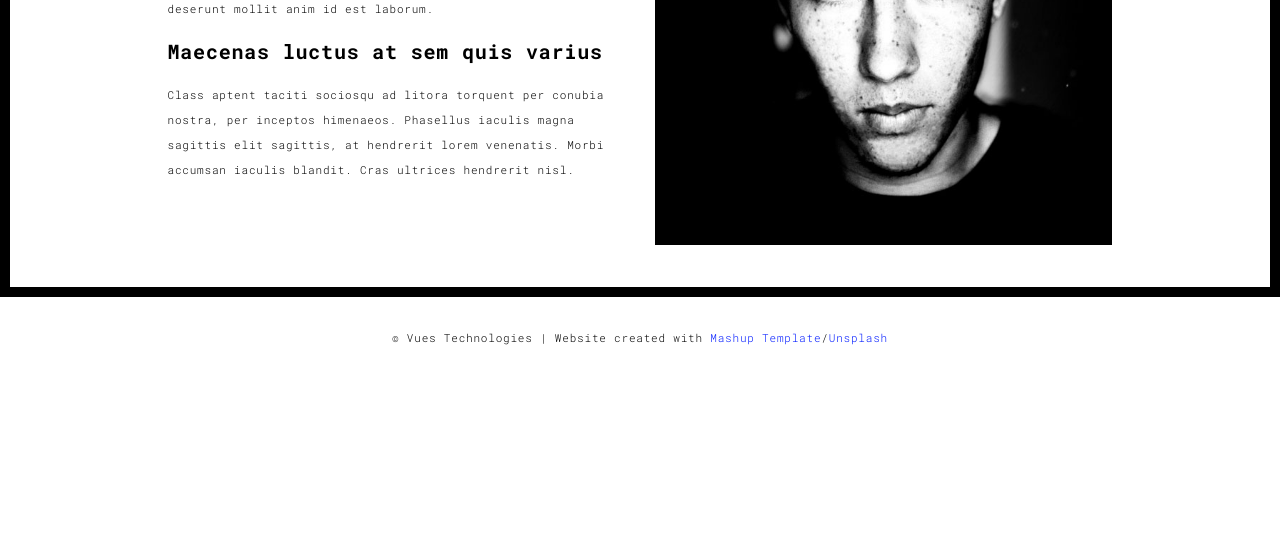
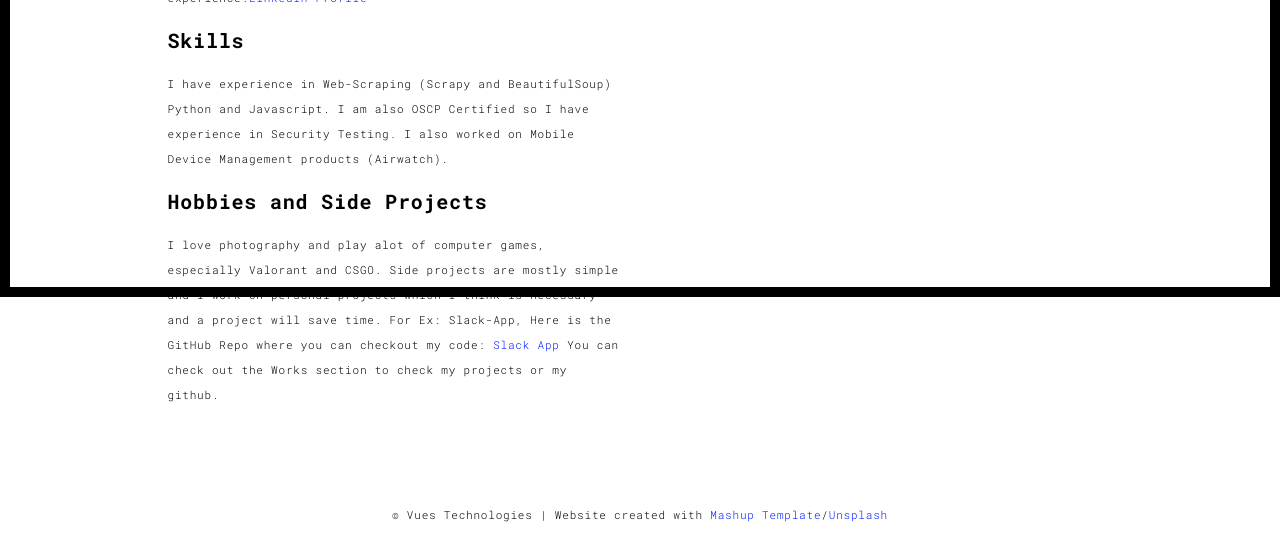
Before and after one commit to mukthy/my_web_portfolio, a Flask app: page /about.html in a window 1280 px wide. Shown: the part 503-1055 px from the top of the page. Before the commit the page ends 848 px from the top, so only its background shows below. Run offline with Flask 2, Linux system fonts and the light colour scheme; some libraries are stand-ins or nearby versions.

Commit message:
Updated the About-Me and Works

```diff
--- a/templates/about.html
+++ b/templates/about.html
@@ -15,7 +15,7 @@
   <link rel="apple-touch-icon" sizes="180x180" href="./assets/apple-icon-180x180.png">
   <link href="./static/assets/favicon.ico" rel="icon">
 
-  <title>Title page</title>
+  <title>Welcome to Mukthy's Portfolio Website</title>
 
 <link href="./static/main.3f6952e4.css" rel="stylesheet"></head>
 
@@ -61,19 +61,22 @@
             <div class="col-md-10 col-md-offset-1">
               <div class="row">
                 <div class="col-xs-12 col-md-6">
-                  <h3>Consectetur adipiscing elit</h3>
-                  <p>Lorem ipsum dolor sit amet, consectetur adipiscing elit. Maecenas luctus at sem quis varius.
-                  Class aptent taciti sociosqu ad litora torquent per conubia nostra, per inceptos himenaeos. Cras ultrices hendrerit nisl.</p>
-                  <h3>Ut enim ad minim </h3>
-                  <p>Duis aute irure dolor in reprehenderit in voluptate velit esse
-                  cillum dolore eu fugiat nulla pariatur. Excepteur sint occaecat cupidatat non
-                  proident, sunt in culpa qui officia deserunt mollit anim id est laborum.
-                  <h3>Maecenas luctus at sem quis varius</h3>
+                  <h3>Work Experience</h3>
+                  <p>I started my career in 2015 as a sysadmin, after that I moved into different roles from Support to Solution Engineering.
+                  I now have a total of 8 years of experience. My last job was at McAfee and now I have my own small company (Vues Technologies) where I work on freelance projects.
+                  I am also OSCP certified for doing Penetration Testing. Recently I developed interest in development, so I started with Python which helps me with my freelance projects.
+                  You can check my Linkedln profile to know more about my work experience:<a href="https://www.linkedin.com/in/mukthy/" title="Linkedln Profile">Linkedln Profile</a></p>
+                  <h3>Skills </h3>
+                  <p>I have experience in Web-Scraping (Scrapy and BeautifulSoup) Python and Javascript. I am also OSCP Certified so I have experience in Security Testing. I also worked on Mobile Device Management products (Airwatch).
+                  <h3>Hobbies and Side Projects</h3>
                   <p>
-                  Class aptent taciti sociosqu ad litora torquent per conubia nostra, per inceptos himenaeos. Phasellus iaculis magna sagittis elit sagittis, at hendrerit lorem venenatis. Morbi accumsan iaculis blandit. Cras ultrices hendrerit nisl.</p>
+                  I love photography and play alot of computer games, especially Valorant and CSGO.
+                  Side projects are mostly simple and I work on personal projects which I think is necessary and a project will save time. For Ex: Slack-App, Here is the GitHub Repo where you can checkout my code: <a href="https://github.com/muktheeswaran/slack-bot" title="Slack App">Slack App</a>
+                  You can check out the Works section to check my projects or my github.
+                  </p>
                 </div>
                 <div class="col-xs-12 col-md-6">
-                  <img src="./static/assets/images/profil.jpg" class="img-responsive" alt="">
+                  <img src="./static/assets/images/profil.png" class="img-responsive" alt="">
                 </div>
               </div>
             </div>
--- a/templates/contact.html
+++ b/templates/contact.html
@@ -15,7 +15,7 @@
   <link rel="apple-touch-icon" sizes="180x180" href="./assets/apple-icon-180x180.png">
   <link href="./static/assets/favicon.ico" rel="icon">
 
-  <title>Title page</title>
+  <title>Welcome to Mukthy's Portfolio Website</title>
 
 <link href="./static/main.3f6952e4.css" rel="stylesheet"></head>
 
--- a/templates/index.html
+++ b/templates/index.html
@@ -15,7 +15,7 @@
   <link rel="apple-touch-icon" sizes="180x180" href="./statio/assets/apple-icon-180x180.png">
   <link href="./static/assets/favicon.ico" rel="icon">
 
-  <title>Title page</title>
+  <title>Welcome to Mukthy's Portfolio Website</title>
 
 <link href="./static/main.3f6952e4.css" rel="stylesheet"></head>
 
--- a/templates/thankyou.html
+++ b/templates/thankyou.html
@@ -15,7 +15,7 @@
   <link rel="apple-touch-icon" sizes="180x180" href="./assets/apple-icon-180x180.png">
   <link href="./static/assets/favicon.ico" rel="icon">
 
-  <title>Title page</title>
+  <title>Welcome to Mukthy's Portfolio Website</title>
 
 <link href="./static/main.3f6952e4.css" rel="stylesheet"></head>
 
--- a/templates/work2.html
+++ b/templates/work2.html
@@ -47,10 +47,7 @@
           <ul class="nav navbar-nav navbar-right navbar-small visible-md visible-lg">
             <li><a href="./work1.html" title="">001</a></li>
             <li><a href="./work2.html" title="" class="active">002</a></li>
-            <li><a href="./index.html" title="">003</a></li>
-            <li><a href="./index.html" title="">004</a></li>
-            <li><a href="./index.html" title="">005</a></li>
-            <li><a href="./index.html" title="">006</a></li>
+            <li><a href="./work3.html" title="">003</a></li>
           </ul>
 
 
--- a/templates/works.html
+++ b/templates/works.html
@@ -96,9 +96,9 @@
                       </a>
                       <div class="card-container card-container-lg">
                         <h4>003/006</h4>
-                        <h3>Vivamus vestibulum</h3>
-                        <p>Fusce sed hendrerit augue, a rhoncus velit. In non lorem mattis, tempor sem sit amet.</p>
-                        <a href="./work.html" title="" class="btn btn-default">Discover</a>
+                        <h3>Portfolio Website for me!</h3>
+                        <p>A small Flask based website for my portfolio.</p>
+                        <a href="./work3.html" title="" class="btn btn-default">Discover</a>
                       </div>
                     </div>
 
```
Also changed, not shown: templates/work1.html (+4 -7 lines), static/assets/images/profil.jpg (deleted).
